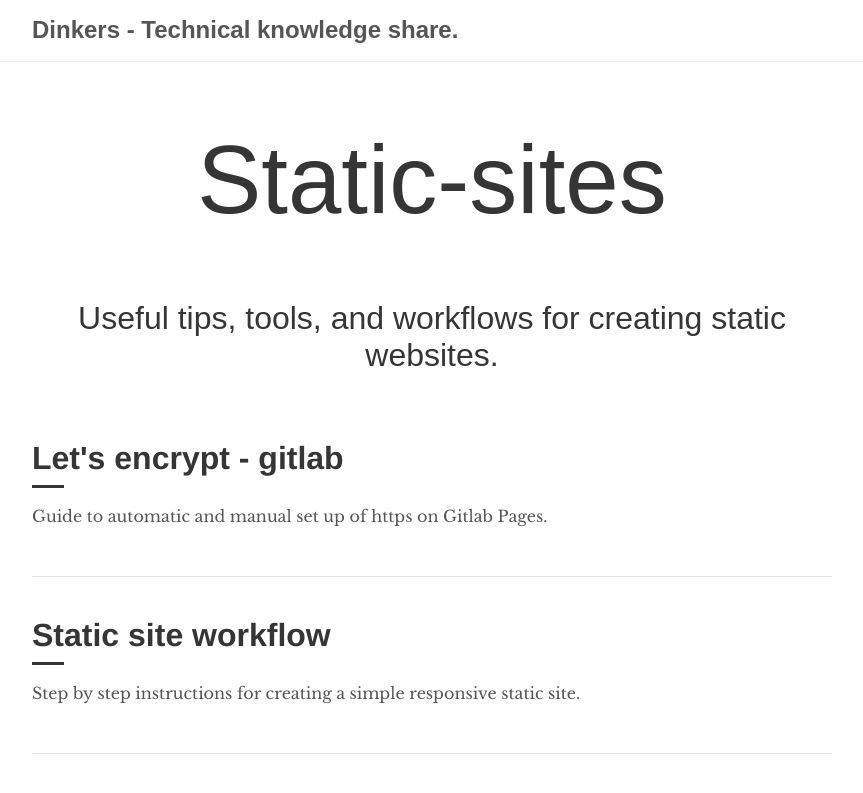
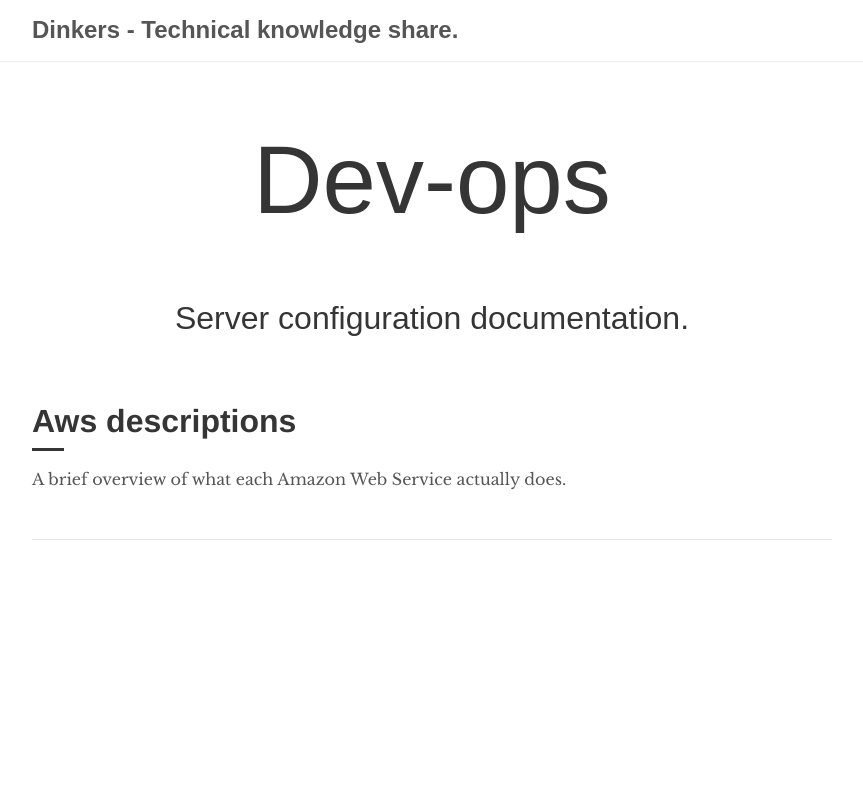
Before and after one commit to RobertDickens/dinkers.github.io, a Jekyll site: the page built from _dev-ops/index.html, in a window 1280 px wide. Shown: the top 793 px of the page, without its empty margins (208-1071 px from the left). Built offline with Jekyll 4.4.1, drawn with Linux system fonts in a browser that asks for light colours; some web fonts are replaced.

Commit message:
Updated dev ops index page

```diff
--- a/_config.yml
+++ b/_config.yml
@@ -33,7 +33,7 @@ collections:
     description: Everything you need to be useful with the Python programming language.
   dev-ops:
     output: true
-    description: Server side stuff
+    description: Server configuration documentation.
   static-sites:
     output: true
     description: Useful tips, tools, and workflows for creating static websites.
--- a/_dev-ops/AWS.md
+++ b/_dev-ops/AWS.md
@@ -1,3 +1,9 @@
+---
+layout: post
+title:  "AWS descriptions"
+description: "A brief overview of what each Amazon Web Service actually does."
+---
+
 # Compute services
 
 ## EC2 - Elastic Cloud Compute
--- a/_dev-ops/index.html
+++ b/_dev-ops/index.html
@@ -1,20 +1,19 @@
 ---
 layout: default
-title: Static Sites
 permalink: /:collection/index.html
 ---
 
-{% assign static_sites = site.collections | where: "label", "static-sites" | first %}
+{% assign dev_ops = site.collections | where: "label", "dev-ops" | first %}
 
 <div class="header">
-  <h1>{{ static_sites.label | capitalize }}</h1>
-  <h2>{{ static_sites.description }}</h2>
+  <h1>{{ dev_ops.label | capitalize }}</h1>
+  <h2>{{ dev_ops.description }}</h2>
 </div>
 
 <div class="catalogue">
 
-  {% for post in site.static-sites %}
-    {% if post.title != "Static Sites" %}
+  {% for post in site.dev-ops %}
+    {% if post.title != "Index" %}
 
       <a href="{{ post.url | prepend: site.baseurl }}" class="catalogue-item">
         <div>
```
